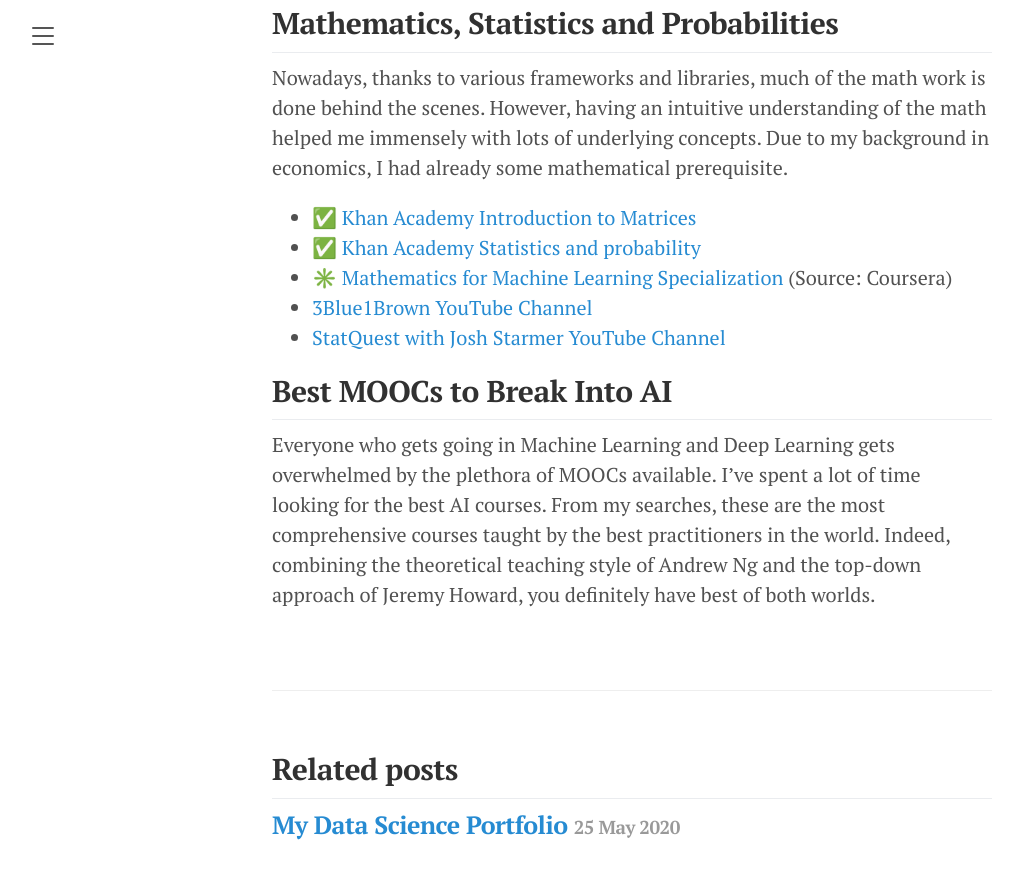
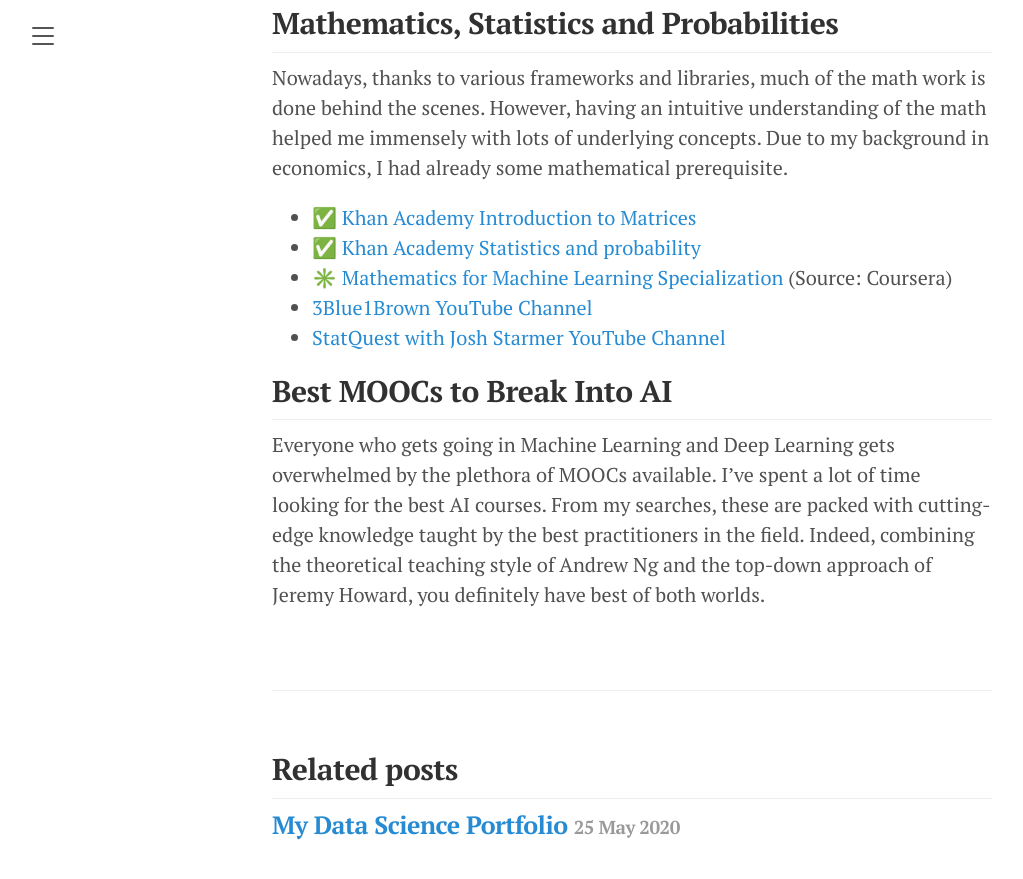
Before and after one commit to florentfettu/florentfettu.github.io, a Jekyll site: the page built from _posts/2020-05-26-my-self-created-artificial-intelligence-path.md, in a window 1280 px wide and 900 px high, scrolled down 1267 px. Shown: the top 879 px of the window, without its empty margins (8-1031 px from the left). Built offline with Jekyll 4.4.1, drawn with Linux system fonts in a browser that asks for light colours; nearby versions of some CDN libraries.

Commit message:
Update 2020-05-26-my-self-created-artificial-intelligence-path.md

```diff
--- a/_posts/2020-05-26-my-self-created-artificial-intelligence-path.md
+++ b/_posts/2020-05-26-my-self-created-artificial-intelligence-path.md
@@ -41,4 +41,4 @@
 
 ## Best MOOCs to Break Into AI
 
-Everyone who gets going in Machine Learning and Deep Learning gets overwhelmed by the plethora of MOOCs available. I've spent a lot of time looking for the best AI courses. From my searches, these are the most comprehensive courses taught by the best practitioners in the world. Indeed, combining the theoretical teaching style of Andrew Ng and the top-down approach of Jeremy Howard, you definitely have best of both worlds.
+Everyone who gets going in Machine Learning and Deep Learning gets overwhelmed by the plethora of MOOCs available. I've spent a lot of time looking for the best AI courses. From my searches, these are packed with cutting-edge knowledge taught by the best practitioners in the field. Indeed, combining the theoretical teaching style of Andrew Ng and the top-down approach of Jeremy Howard, you definitely have best of both worlds.
```
